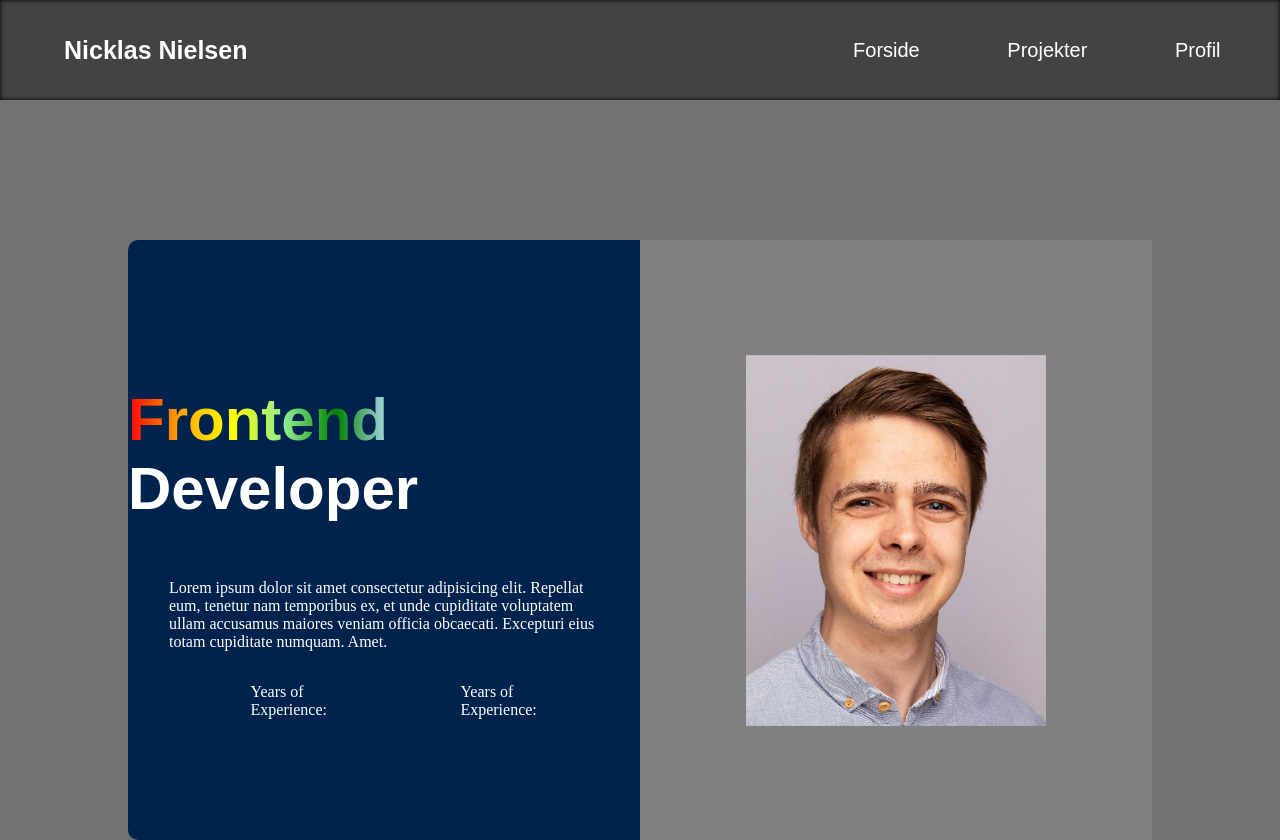
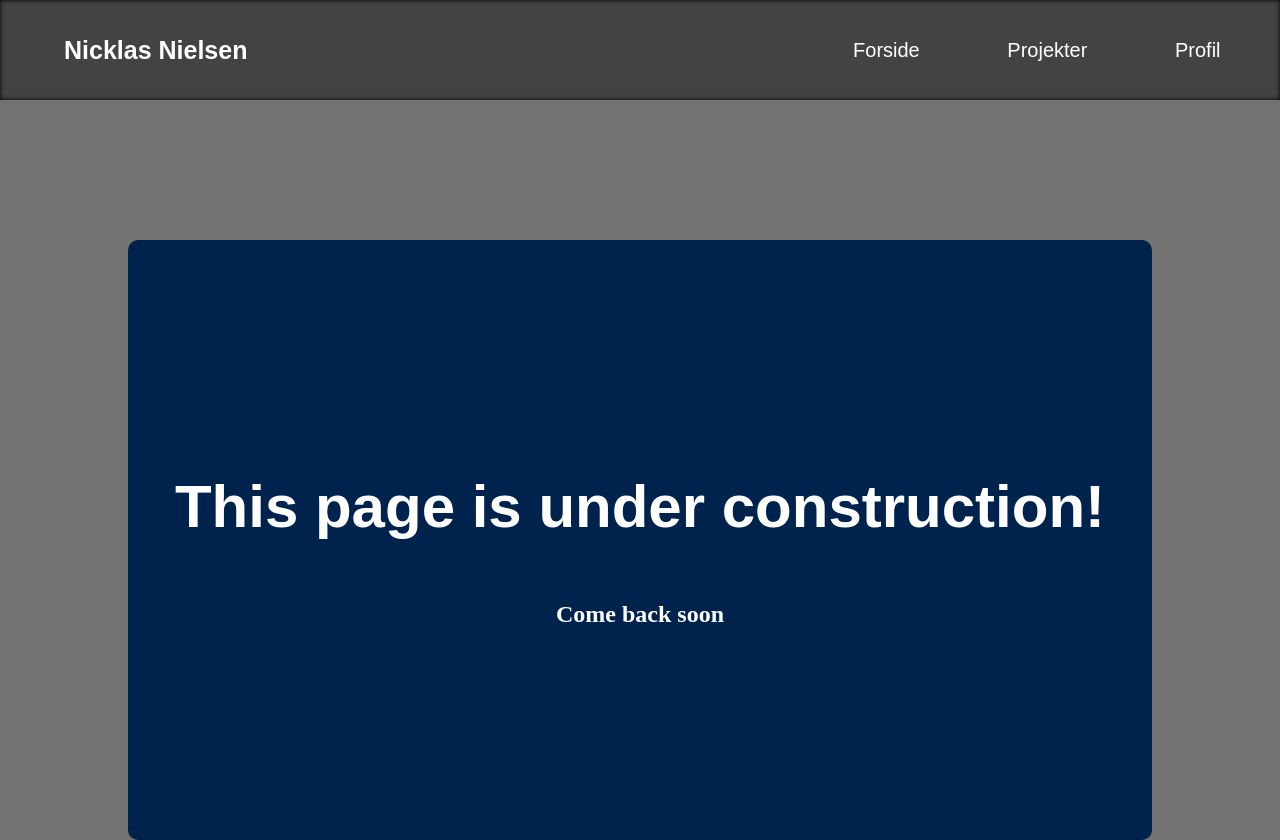
Before and after one commit to nicklaskodehode/portfolio, a website: page profil.html in a window 1280 px wide. Drawn offline with Linux system fonts and the light colour scheme; no server answers.

Commit message:
profile under construction

```diff
--- a/profil.css
+++ b/profil.css
@@ -56,7 +56,7 @@ h1{
 }
 .profile-container{
     display: flex;
-    flex-direction: row;
+    flex-direction: column;
     justify-content: center;
     justify-self: center;
     width: 80vw;
@@ -68,9 +68,10 @@ h1{
 }
 .profile-header{
     display: flex;
-    flex-direction: row;
+    flex-direction: column;
     justify-content: center;
     width: 100%;
+    align-items: center;
     border-radius: 10px;
 }
 .profile-text-container{
--- a/profil.html
+++ b/profil.html
@@ -25,8 +25,11 @@
         </div>
     </div>
     <div class="profile-container">
+
         <div class="profile-header">
-            <div class="profile-text-container">
+            <h1>This page is under construction!</h1>
+            <h2>Come back soon</h2>
+            <!-- <div class="profile-text-container">
                 <h1>
                     <span class="gradient-text">Frontend</span> Developer
                 </h1>
@@ -41,7 +44,7 @@
             <div  class="profile-img">
                 <img src="./pictures/portrait.jpg" width="250px" style="scale: 1.2;">
             </div>
-        </div>
+        </div> -->
     </div>
 </body>
 </html>
```
